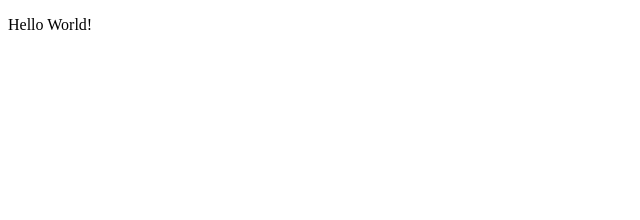
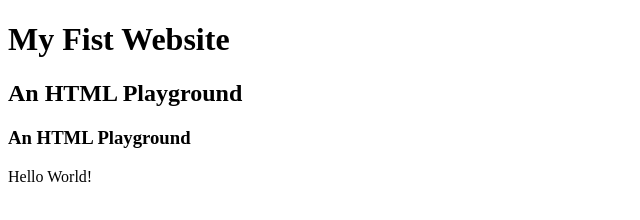
Before and after one commit to ser-hey/repo-test, a plain HTML site: page index.html in a window 1280 px wide. Shown: the whole page, without its empty margins (0-640 px from the left). Drawn offline with Linux system fonts and the light colour scheme.

Commit message:
first commit

```diff
--- a/index.html
+++ b/index.html
@@ -3,10 +3,14 @@
 
 <head>
     <meta charset="UTF-8">
-    <title>Document</title>
+    <meta nama="viewport" content="width=device-width, initial-scale=1">
+    <title>My First Website</title>
 </head>
 
 <body>
+    <h1>My Fist Website</h1>
+    <h2>An HTML Playground</h2>
+    <h3>An HTML Playground</h3>
     <p>Hello World!</p>
 </body>
 
```
